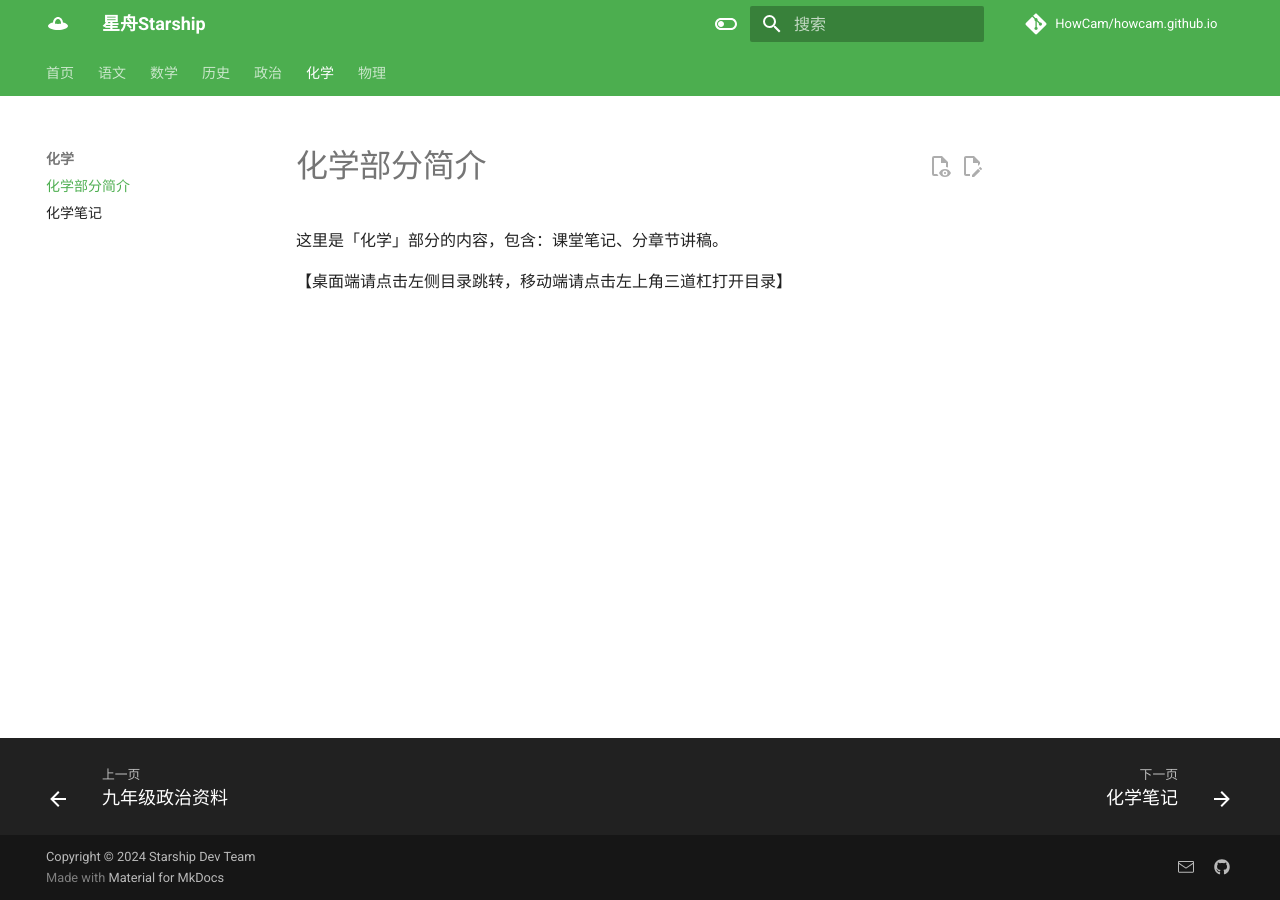
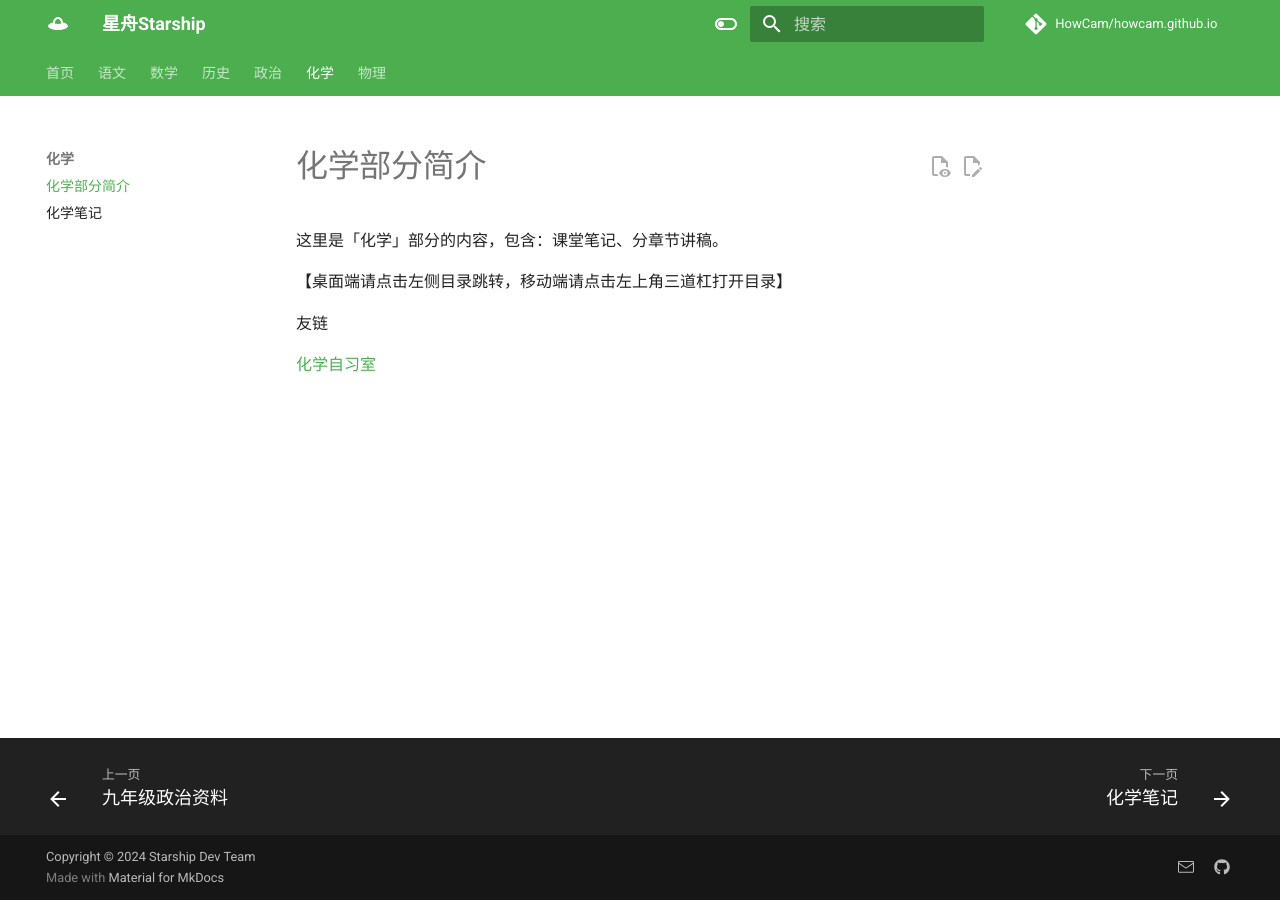
Before and after one commit to HowCam/howcam.github.io, an MkDocs documentation site: the page built from docs/chemistry/chemistry-intro.md, in a window 1280 px wide. Built offline with MkDocs 1.6.1 and Material for MkDocs 9.7.7, drawn with Linux system fonts in a browser that asks for light colours; a script that is not in the unit is left out; comment, search, counter and statistics services are not loaded.

Commit message:
Update chemistry-intro.md

```diff
--- a/docs/chemistry/chemistry-intro.md
+++ b/docs/chemistry/chemistry-intro.md
@@ -1,3 +1,7 @@
 这里是「化学」部分的内容，包含：课堂笔记、分章节讲稿。
 
 【桌面端请点击左侧目录跳转，移动端请点击左上角三道杠打开目录】
+
+友链
+
+[化学自习室](https://www.hxzxs.cn/index.html)
```
